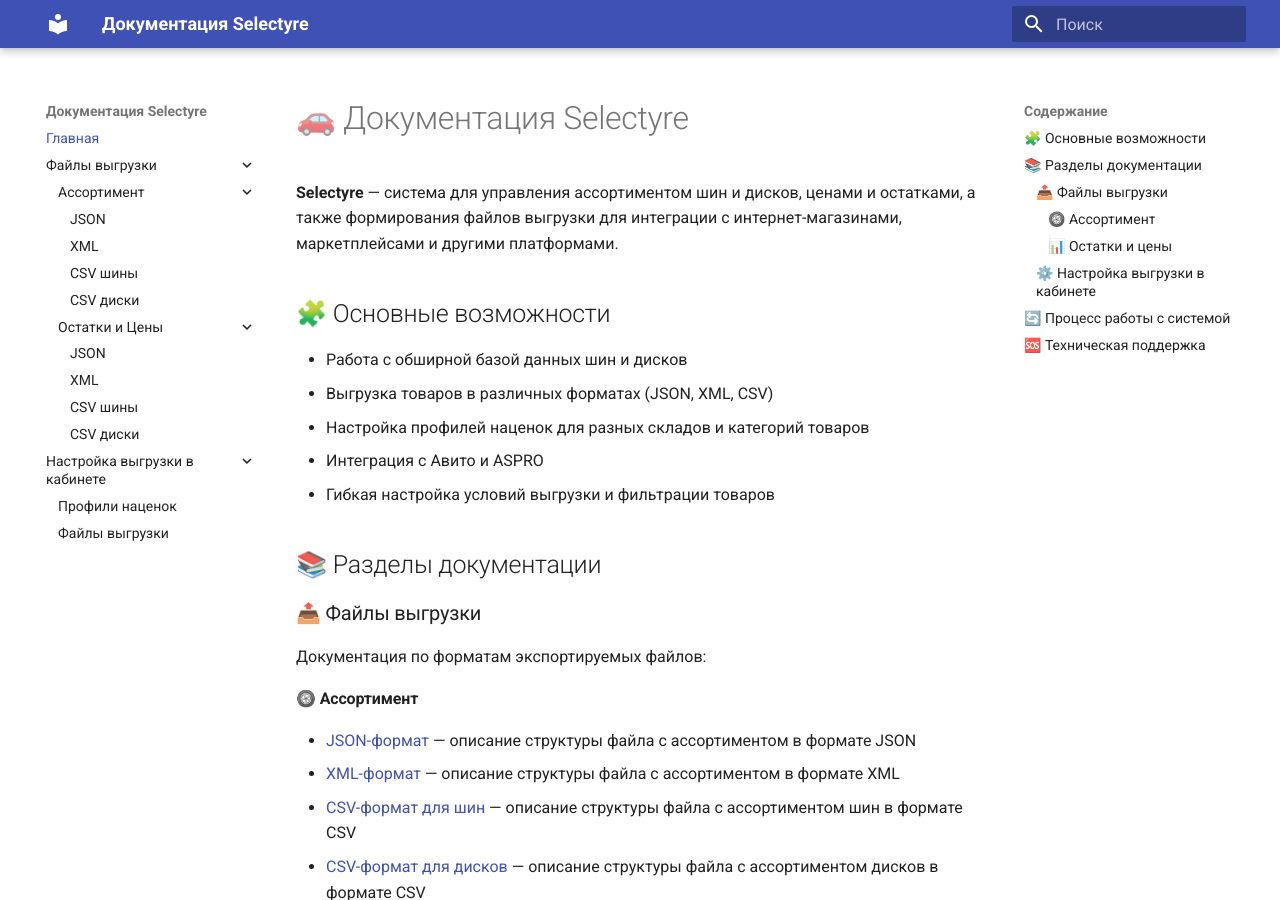
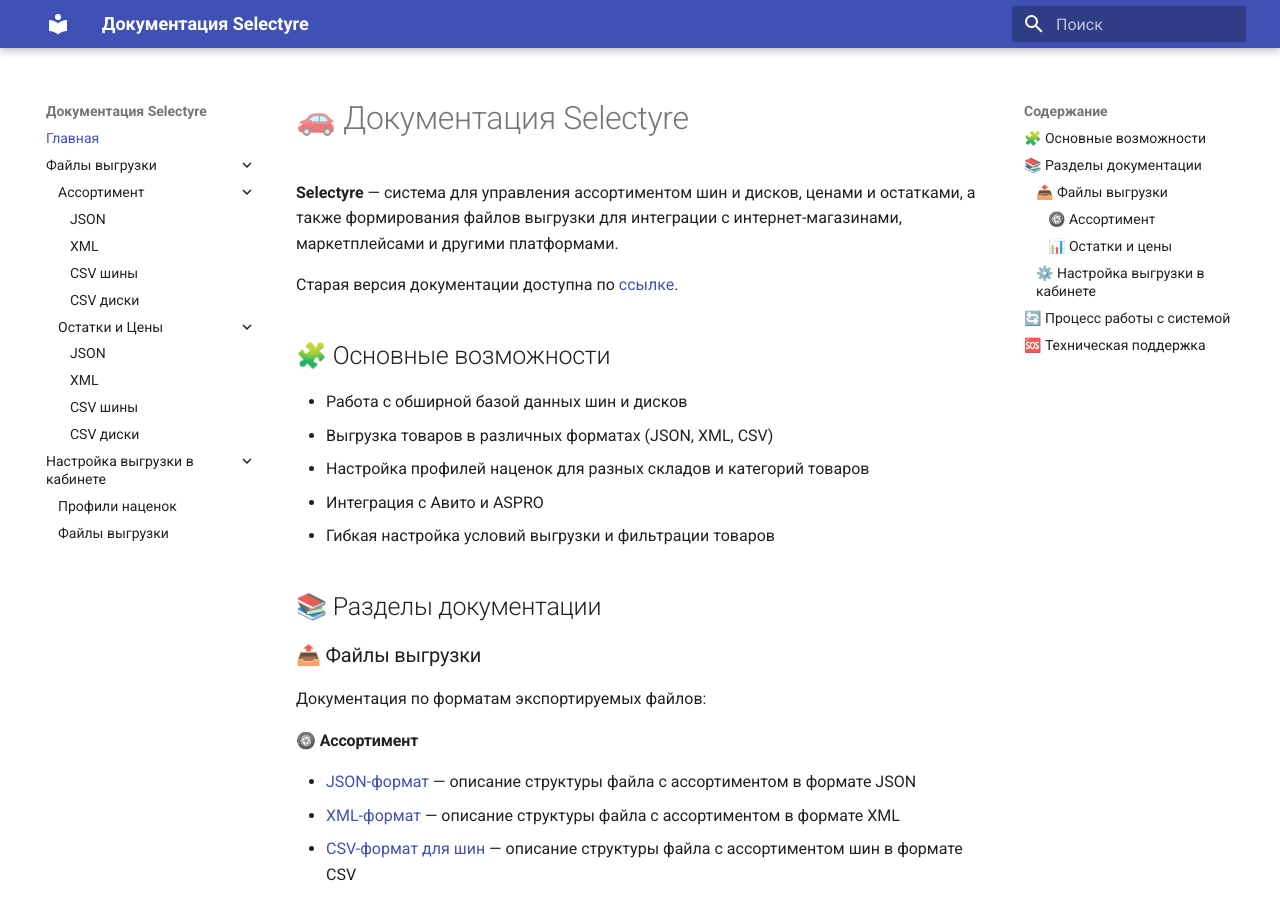
Before and after one commit to kkomissarov/selectyre-docs, an MkDocs documentation site: the page built from docs/index.md, in a window 1280 px wide and 900 px high. Built offline with MkDocs 1.6.1 and Material for MkDocs 9.7.7, drawn with Linux system fonts in a browser that asks for light colours.

Commit message:
add old docs link

```diff
--- a/docs/index.md
+++ b/docs/index.md
@@ -1,6 +1,9 @@
 # 🚗 Документация Selectyre
 
 **Selectyre** — система для управления ассортиментом шин и дисков, ценами и остатками, а также формирования файлов выгрузки для интеграции с интернет-магазинами, маркетплейсами и другими платформами.
+
+Старая версия документации доступна по [ссылке](https://old-docs.selectyre.ru).
+
 
 ## 🧩 Основные возможности
 
```
Also changed, not shown: site/404.html, site/files/assortment/csv_tires/index.html, site/files/assortment/csv_wheels/index.html, site/files/assortment/json/index.html, site/files/assortment/xml/index.html, site/files/availability/csv_tires/index.html, site/files/availability/csv_wheels/index.html, site/files/availability/json/index.html, site/files/availability/xml/index.html, site/index.html, site/settings/export_files/index.html, site/settings/profiles/index.html.
